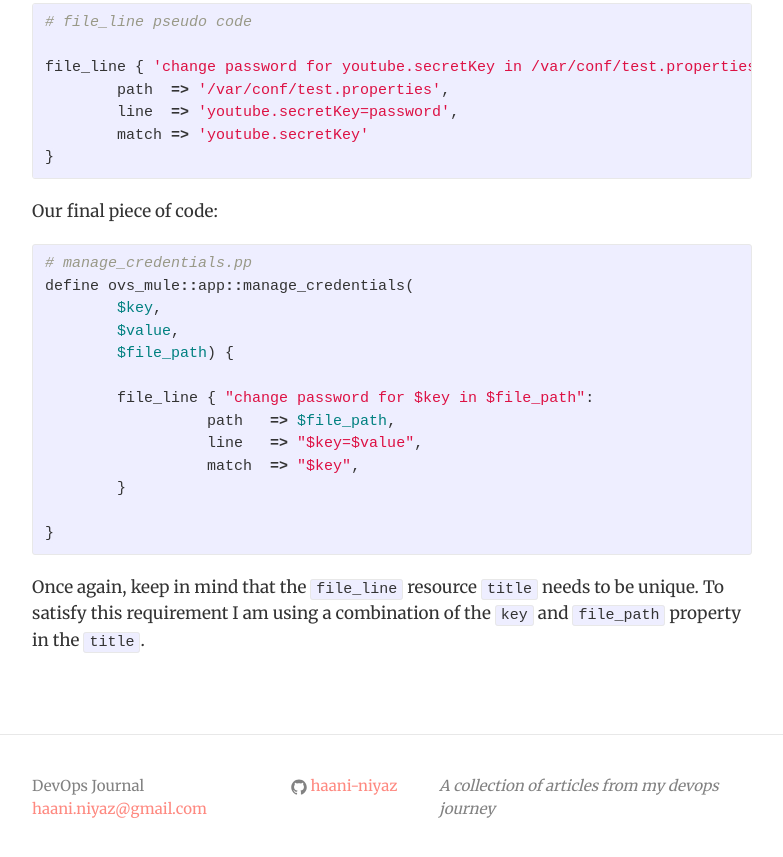
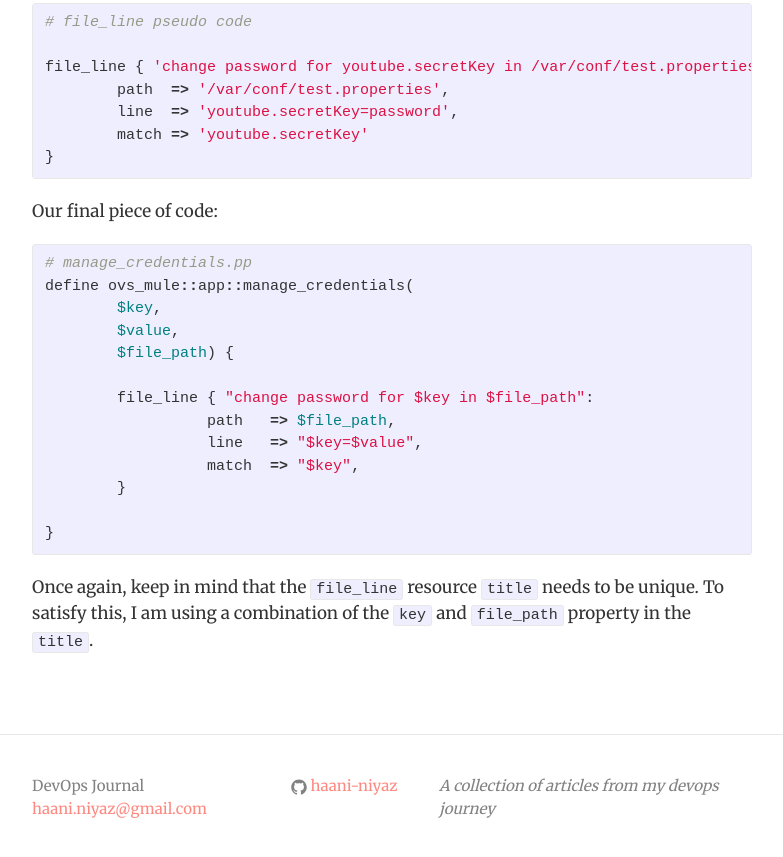
Before and after one commit to haani-niyaz/devops-journal, a Jekyll site: the page built from _posts/2016-08-04-modify-files-with-puppet-using-file_line.markdown, in a window 1280 px wide and 900 px high, scrolled down 4958 px. Shown: the top 857 px of the window, without its empty margins (248-1031 px from the left). Built offline with Jekyll 4.4.1, drawn with Linux system fonts in a browser that asks for light colours; some of the changed text lies outside the part shown.

Commit message:
Fix typos

```diff
--- a/_posts/2016-08-04-modify-files-with-puppet-using-file_line.markdown
+++ b/_posts/2016-08-04-modify-files-with-puppet-using-file_line.markdown
@@ -240,4 +240,4 @@ define ovs_mule::app::manage_credentials(
 {% endhighlight%}
 
 
-Once again, keep in mind that the `file_line` resource `title` needs to be unique. To satisfy this requirement I am using a combination of the `key` and `file_path` property in the `title`.
+Once again, keep in mind that the `file_line` resource `title` needs to be unique. To satisfy this, I am using a combination of the `key` and `file_path` property in the `title`.
```
Also changed, not shown: other parts of _posts/2016-08-04-modify-files-with-puppet-using-file_line.markdown (+1 -1 lines).
